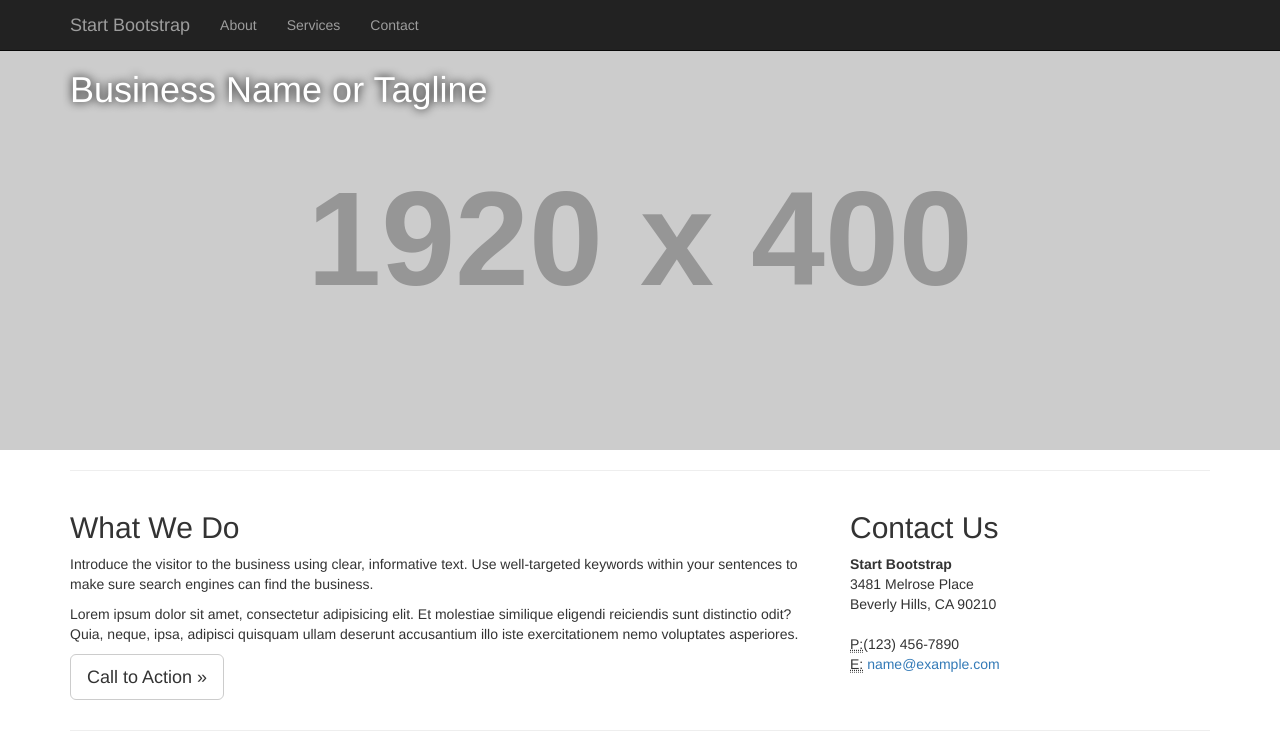
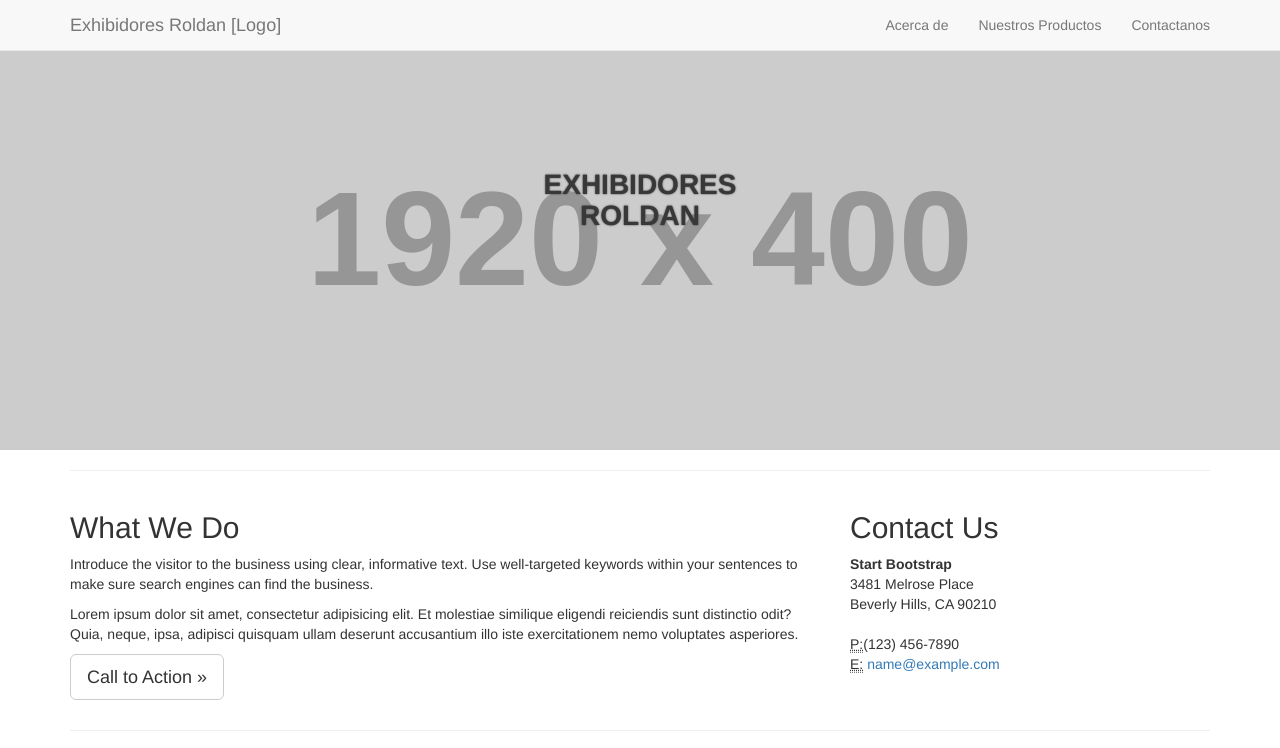
Before and after one commit to omaar/Roldan, a plain HTML site: page index.html in a window 1280 px wide. Shown: the top 748 px of the page. Drawn offline with Linux system fonts and the light colour scheme; placeholder pictures from the web are drawn by us.

Commit message:
Se cambia nav y header por datos del cliente

```diff
--- a/css/business-frontpage.css
+++ b/css/business-frontpage.css
@@ -9,6 +9,24 @@ body {
 }
 
 /* Header Image Background - Change the URL below to your image path (example: ../images/background.jpg) */
+
+header .container {
+    padding-top: 100px;
+    padding-bottom: 50px;
+}
+
+header img {
+    display: block;
+    margin: 0 auto 20px;
+}
+
+header .intro-text .name {
+    display: block;
+    text-transform: uppercase;
+    //font-family: Montserrat,"Helvetica Neue",Helvetica,Arial,sans-serif;
+    font-size: 2em;
+    font-weight: 700;
+}
 
 .business-header {
     height: 400px;
@@ -22,8 +40,8 @@ body {
 /* Customize the text color and shadow color and to optimize text legibility. */
 
 .tagline {
-    text-shadow: 0 0 10px #000;
-    color: #fff;
+    text-shadow: 0 0 2px #383838;
+    color: #383838;
 }
 
 .img-center {
--- a/index.html
+++ b/index.html
@@ -9,7 +9,7 @@
     <meta name="description" content="">
     <meta name="author" content="">
 
-    <title>Business Frontpage - Start Bootstrap Template</title>
+    <title>Exhibidores Roldan</title>
 
     <!-- Bootstrap Core CSS -->
     <link href="css/bootstrap.min.css" rel="stylesheet">
@@ -29,7 +29,7 @@
 <body>
 
     <!-- Navigation -->
-    <nav class="navbar navbar-inverse navbar-fixed-top" role="navigation">
+    <nav class="navbar navbar-default navbar-fixed-top" role="navigation">
         <div class="container">
             <!-- Brand and toggle get grouped for better mobile display -->
             <div class="navbar-header">
@@ -39,19 +39,19 @@
                     <span class="icon-bar"></span>
                     <span class="icon-bar"></span>
                 </button>
-                <a class="navbar-brand" href="#">Start Bootstrap</a>
+                <a class="navbar-brand" href="#">Exhibidores Roldan [Logo]</a>
             </div>
             <!-- Collect the nav links, forms, and other content for toggling -->
             <div class="collapse navbar-collapse" id="bs-example-navbar-collapse-1">
-                <ul class="nav navbar-nav">
+                <ul class="nav navbar-nav navbar-right">
                     <li>
-                        <a href="#">About</a>
+                        <a href="#">Acerca de</a>
                     </li>
                     <li>
-                        <a href="#">Services</a>
+                        <a href="#">Nuestros Productos</a>
                     </li>
                     <li>
-                        <a href="#">Contact</a>
+                        <a href="#">Contactanos</a>
                     </li>
                 </ul>
             </div>
@@ -66,7 +66,9 @@
         <div class="container">
             <div class="row">
                 <div class="col-lg-12">
-                    <h1 class="tagline">Business Name or Tagline</h1>
+                    <div class="intro-text text-center">
+                        <h1 class="tagline name">Exhibidores <br> Roldan</h1>
+                    </div>
                 </div>
             </div>
         </div>
```
